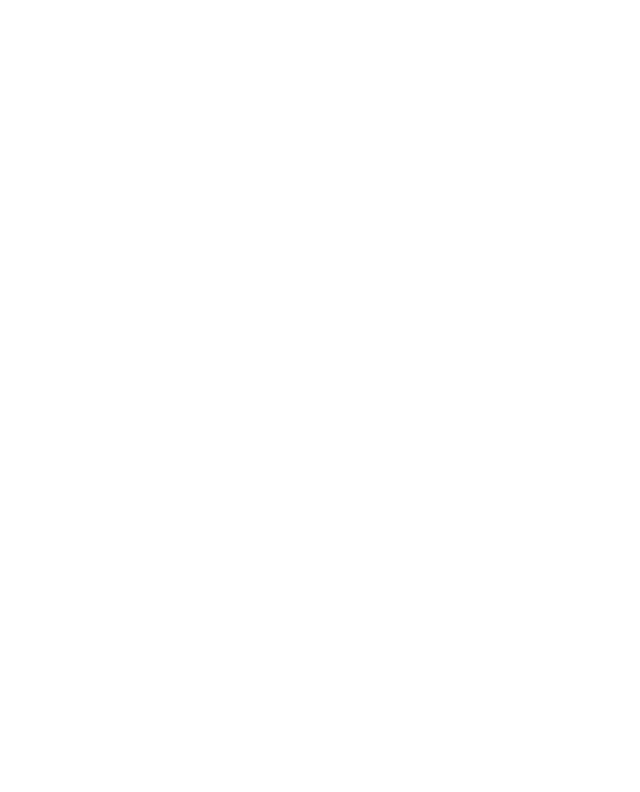
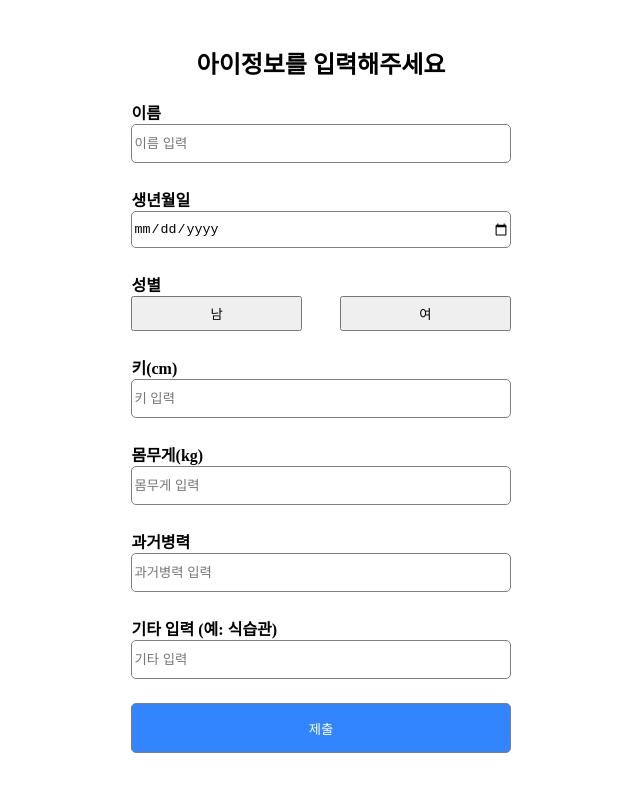
Before and after one commit to jisooooooooooo/Hackathon, a React (Create React App) app: page / in a window 1280 px wide. Shown: the top 792 px of the page, without its empty margins (319-959 px from the left). Built offline with nearby package versions, Linux system fonts and the light colour scheme.

Commit message:
feat: child info page complete

```diff
--- a/src/App.js
+++ b/src/App.js
@@ -1,9 +1,13 @@
 import React from "react";
 import "./App.css";
 import { Header } from "./components/Header";
+import Info from "./ChildInfo";
 function App() {
-  return <>
-  </>;
+  return (
+    <>
+      <Info />
+    </>
+  );
 }
 
 export default App;
--- /dev/null
+++ b/src/ChildInfo.css
@@ -0,0 +1,40 @@
+.info {
+  display: flex;
+  flex-direction: column;
+  align-items: center;
+  margin-top: 2%;
+}
+
+.info_div {
+  display: flex;
+  flex-direction: column;
+  justify-content: center;
+  width: 30%;
+}
+.info_title {
+  margin: 0;
+}
+.info_input {
+  margin-bottom: 24px;
+  height: 35px;
+  border: 1px solid grey;
+  border-radius: 5px;
+}
+.info_gender {
+  display: flex;
+  justify-content: space-between;
+}
+
+.info_gender_item {
+  width: 45%;
+  height: 35px;
+  margin-bottom: 24px;
+  cursor: pointer;
+}
+.submit_button {
+  height: 50px;
+  background-color: #3384ff;
+  color: white;
+  border-radius: 5px;
+  border: 1px solid grey;
+}
--- /dev/null
+++ b/src/ChildInfo.js
@@ -0,0 +1,85 @@
+import React from "react";
+import "./ChildInfo.css";
+import { useState } from "react";
+
+function Info() {
+  const [name, setName] = useState("");
+  const [birthday, setBirthday] = useState("");
+  const [gender, setGender] = useState("");
+  const [height, setHeight] = useState(0);
+  const [weight, setWeight] = useState(0);
+  const [pastDisease, setPastDisease] = useState("");
+  const [extra, setExtra] = useState("");
+  const [info, setInfo] = useState([]);
+
+  const addInfo = () => {
+    setInfo([name, birthday, gender, height, weight, pastDisease, extra, info]);
+  };
+
+  return (
+    <div className="info">
+      <h2>아이정보를 입력해주세요</h2>
+      <div className="info_div">
+        <h4 className="info_title">이름</h4>
+        <input
+          type={"text"}
+          placeholder="이름 입력"
+          className="info_input"
+          onChange={(event) => setName(event.target.value)}
+        ></input>
+        <h4 className="info_title">생년월일</h4>
+        <input type={"date"} className="info_input"></input>
+        <h4 className="info_title">성별</h4>
+        <div className="info_gender">
+          <button
+            className="info_gender_item"
+            onChange={(event) => setGender(event.target.value)}
+          >
+            남
+          </button>
+          <button
+            className="info_gender_item"
+            onChange={(event) => setGender(event.target.value)}
+          >
+            여
+          </button>
+        </div>
+
+        <h4 className="info_title">키(cm)</h4>
+        <input
+          placeholder="키 입력"
+          type={"number"}
+          value="키 입력"
+          className="info_input"
+          onChange={(event) => setHeight(event.target.value)}
+        ></input>
+        <h4 className="info_title">몸무게(kg)</h4>
+        <input
+          type={"number"}
+          placeholder="몸무게 입력"
+          className="info_input"
+          onChange={(event) => setWeight(event.target.value)}
+        ></input>
+        <h4 className="info_title">과거병력</h4>
+        <input
+          type={"text"}
+          placeholder="과거병력 입력"
+          className="info_input"
+          onChange={(event) => setPastDisease(event.target.value)}
+        ></input>
+        <h4 className="info_title">기타 입력 (예: 식습관)</h4>
+        <input
+          type={"text"}
+          placeholder="기타 입력"
+          className="info_input"
+          onChange={(event) => setExtra(event.target.value)}
+        ></input>
+        <button className="submit_button" onClick={addInfo}>
+          제출
+        </button>
+      </div>
+    </div>
+  );
+}
+
+export default Info;
```
